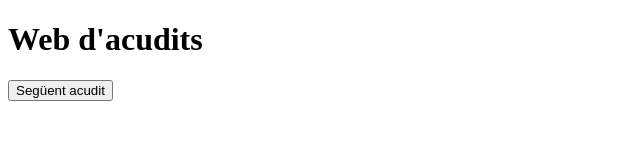
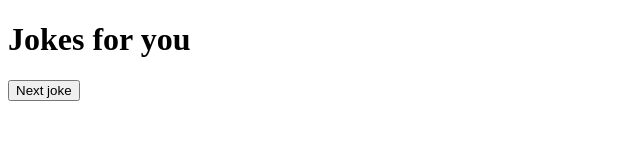
Before and after one commit to LMihhedko/Sprint_5_Acudits, a plain HTML site: page index.html in a window 1280 px wide. Shown: the whole page, without its empty margins (0-640 px from the left). Drawn offline with Linux system fonts and the light colour scheme.

Commit message:
Ejercicio 3 N2

```diff
--- a/index.html
+++ b/index.html
@@ -9,8 +9,9 @@
     <title>Sprint 5</title>
 </head>
 <body>
-    <h1>Web d'acudits</h1>
-    <input type="button" value="Següent acudit" onclick="showJokes()">
-    <span id="joke"></span>
+    <div id="weather"></div>
+    <h1>Jokes for you</h1>
+    <input type="button" value="Next joke" onclick="showJokes()">
+    <div id="joke"></div>
 </body>
 </html>
--- a/js/ejercicio.js
+++ b/js/ejercicio.js
@@ -1,6 +1,8 @@
+window.onload = function() {
+    showWeather();
+  };
+
 function showJokes() {
-
-	//definir función para llamar a la API de obtención de datos
 
 		const url = 'https://icanhazdadjoke.com';
         //informar los parámetros de la petición
@@ -18,8 +20,7 @@ function showJokes() {
             }
         })
         .then(function(mensaje) {
-            //Ejercicio 1 -> console.log(mensaje.joke);
-            //Ejercicio 2
+            //console.log(mensaje.joke);
             let joke = mensaje.joke
 			document.getElementById('joke').innerHTML = joke
         })
@@ -28,3 +29,39 @@ function showJokes() {
         })
 
  }
+
+
+
+ function showWeather() {
+     //saber las coordenadas de la persona que entra
+     navigator.geolocation.getCurrentPosition(getLocation);
+
+     function getLocation(pos) {
+        var crd = pos.coords
+        console.log(crd.latitude)
+
+        const api_key = 'd1cfddacc887d8e7ac4980c1dbd0371f';
+
+        const url = `https://api.openweathermap.org/data/2.5/weather?lat=${crd.latitude}&lon=${crd.longitude}&appid=${api_key}`;
+
+        fetch(url)
+        .then(function(respuesta) {
+            if (respuesta.ok) {
+                return respuesta.json();
+            } else {
+                console.log('error en la peticion)');
+            }
+        })
+        .then(function(mensaje) {
+            let main = mensaje.weather[0].main
+            let description = mensaje.weather[0].description
+            console.log(mensaje)
+            document.getElementById('weather').innerHTML = `Today: ${main} - ${description}`
+        })
+        .catch(function(error) {
+            console.log(error);
+        })
+
+    }
+
+ }
```
